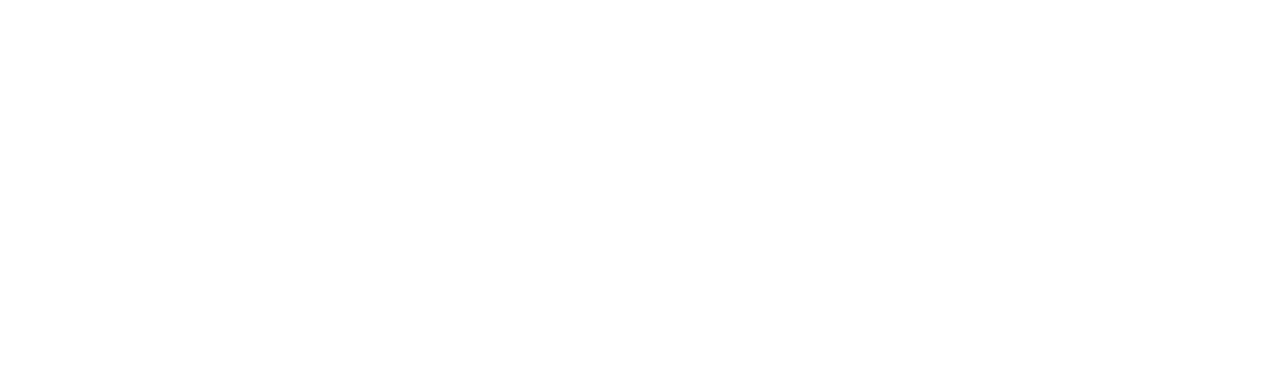
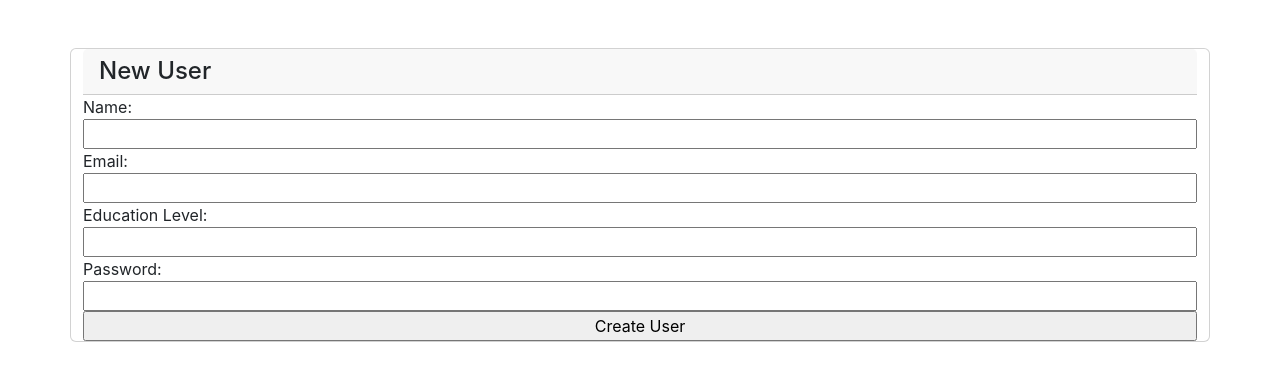
Before and after one commit to Lorraineken/todo-list, a React (Create React App) app: page /signup in a window 1280 px wide. Shown: the top 380 px of the page. Built offline with nearby package versions, Linux system fonts and the light colour scheme.

Commit message:
Added signup form

```diff
--- a/src/components/Login.js
+++ b/src/components/Login.js
@@ -1,6 +1,11 @@
 import React from "react"
+import { useNavigate } from "react-router-dom";
 
 function Login(){
+
+  const navigate = useNavigate()
+
+
     return (
         <section className="vh-100">
         <div className="container py-5 h-100">
@@ -18,7 +23,7 @@ function Login(){
            <div className="d-flex justify-content-around align-items-center mb-4">
            </div>
            <button type="submit" className="btn btn-primary btn-lg btn-block">Sign in</button>
-            <button className="btn btn-secondary btn-lg btn-block ms-2">Sign Up</button>
+            <button className="btn btn-secondary btn-lg btn-block ms-2" onClick={() => navigate('/signup')}>Sign Up</button>
            </form>
          </div>
        </div>
--- a/src/components/Signup.js
+++ b/src/components/Signup.js
@@ -1,10 +1,22 @@
-import React from "react";
+import React from "react"
+
 
 function Signup() {
 
     return(
         <div>
-
+         <form className="card container mt-5" >
+          <h4 className="card-header">New User</h4>
+          <label htmlFor="name">Name: </label>
+          <input type="text" name="name"  />
+          <label htmlFor="email">Email: </label>
+          <input type="text" name="email"  />
+          <label htmlFor="education level">Education Level: </label>
+          <input type="text" name="education_level"  />
+          <label htmlFor="password">Password: </label>
+          <input type="text" name="password"   />
+          <input type="submit" value="Create User" />
+         </form>
         </div>
     )
 }
```
